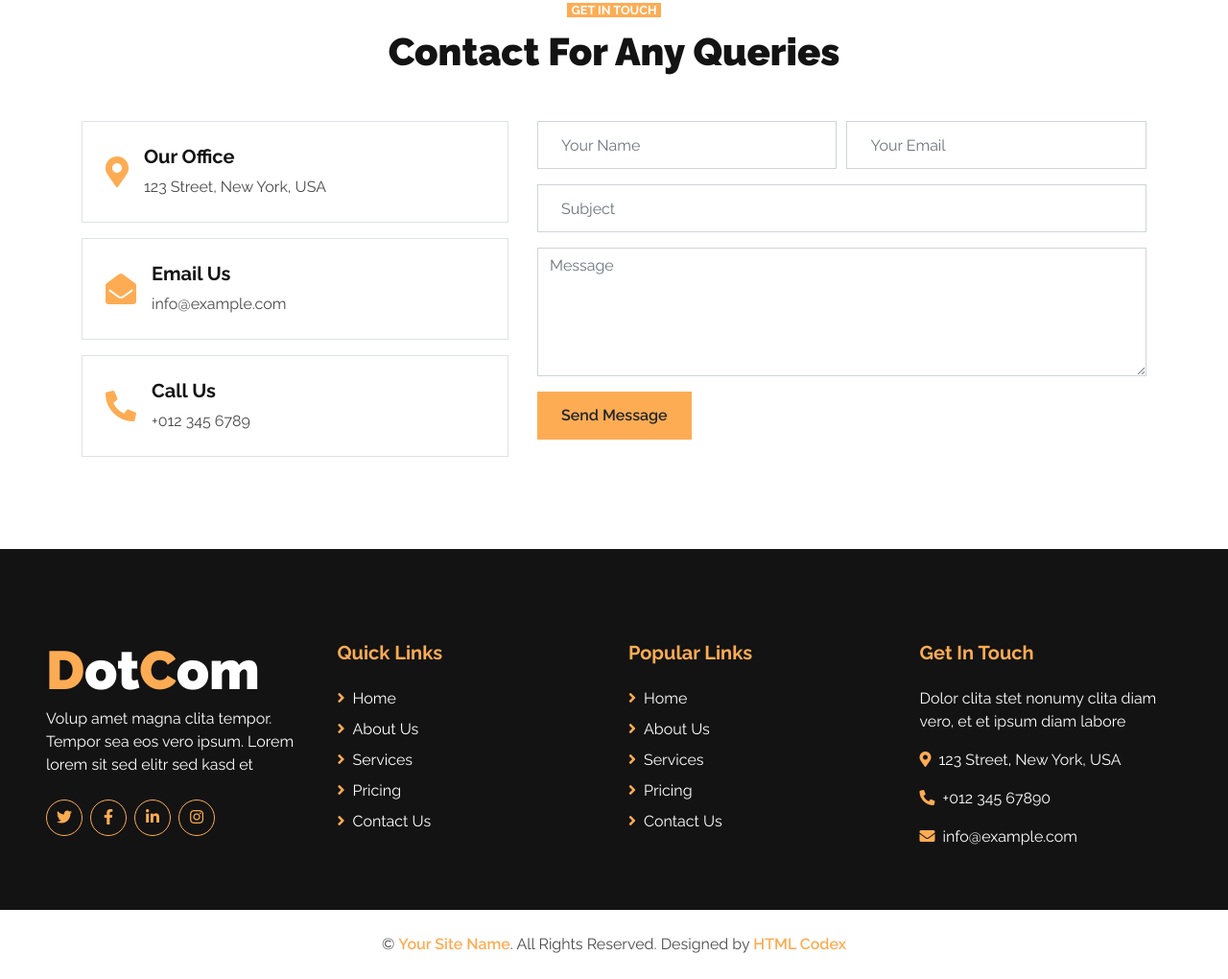
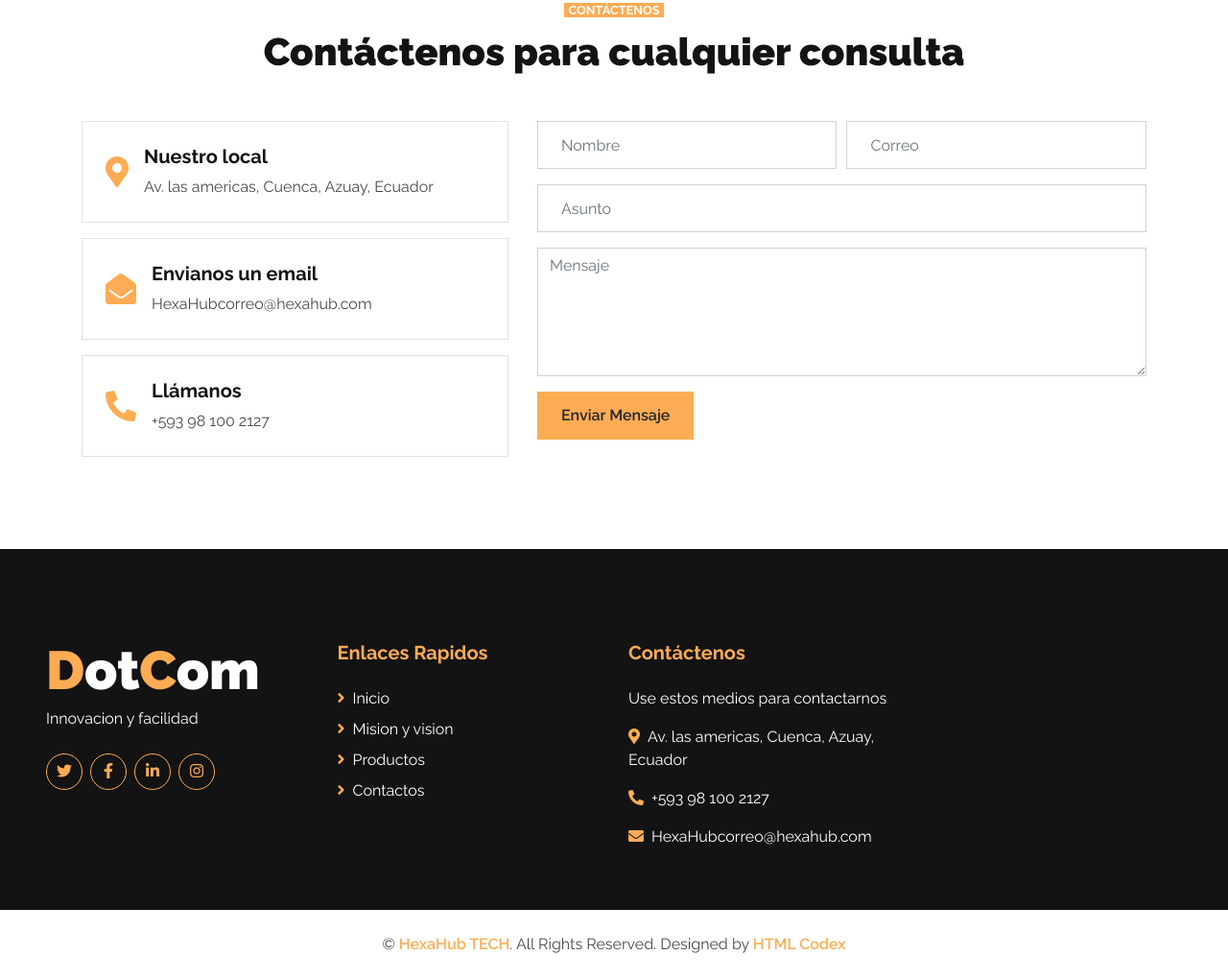
Before and after one commit to Sokar01SB/Sokar01SB.github.io, a plain HTML site: page contact.html in a window 1280 px wide. Shown: the part 498-1518 px from the top of the page at 96% size. Drawn offline with nearby package versions, Linux system fonts and the light colour scheme.

Commit message:
inicio y contactos creo

```diff
--- a/contact.html
+++ b/contact.html
@@ -52,12 +52,7 @@
 
     <!-- Page Header Start -->
     <div class="container-fluid page-header d-flex flex-column align-items-center justify-content-center pt-0 pt-lg-5 mb-5">
-        <h1 class="display-4 text-white mb-3 mt-0 mt-lg-5">Contact</h1>
-        <div class="d-inline-flex text-white">
-            <p class="m-0"><a class="text-white" href="">Home</a></p>
-            <p class="m-0 px-2">/</p>
-            <p class="m-0">Contact</p>
-        </div>
+        <h1 class="display-4 text-white mb-3 mt-0 mt-lg-5">Contactos</h1>
     </div>
     <!-- Page Header Start -->
 
@@ -66,30 +61,30 @@
     <div class="container-fluid py-5">
         <div class="container">
             <div class="text-center">
-                <small class="bg-primary text-white text-uppercase font-weight-bold text-center px-1">Get In Touch</small>
-                <h1 class="mt-2 mb-5">Contact For Any Queries</h1>
+                <small class="bg-primary text-white text-uppercase font-weight-bold text-center px-1">Contáctenos</small>
+                <h1 class="mt-2 mb-5">Contáctenos para cualquier consulta</h1>
             </div>
             <div class="row">
                 <div class="col-md-5">
                     <div class="d-flex align-items-center border mb-3 p-4">
                         <i class="fa fa-2x fa-map-marker-alt text-primary mr-3"></i>
                         <div class="d-flex flex-column">
-                            <h5 class="font-weight-bold">Our Office</h5>
-                            <p class="m-0">123 Street, New York, USA</p>
+                            <h5 class="font-weight-bold">Nuestro local</h5>
+                            <p class="m-0">Av. las americas, Cuenca, Azuay, Ecuador</p>
                         </div>
                     </div>
                     <div class="d-flex align-items-center border mb-3 p-4">
                         <i class="fa fa-2x fa-envelope-open text-primary mr-3"></i>
                         <div class="d-flex flex-column">
-                            <h5 class="font-weight-bold">Email Us</h5>
-                            <p class="m-0">info@example.com</p>
+                            <h5 class="font-weight-bold">Envianos un email</h5>
+                            <p class="m-0">HexaHubcorreo@hexahub.com</p>
                         </div>
                     </div>
                     <div class="d-flex align-items-center border mb-3 mb-md-0 p-4">
                         <i class="fas fa-2x fa-phone-alt text-primary mr-3"></i>
                         <div class="d-flex flex-column">
-                            <h5 class="font-weight-bold">Call Us</h5>
-                            <p class="m-0">+012 345 6789</p>
+                            <h5 class="font-weight-bold">Llámanos</h5>
+                            <p class="m-0">+593 98 100 2127</p>
                         </div>
                     </div>
                 </div>
@@ -100,27 +95,27 @@
                             <div class="form-row">
                                 <div class="col-md-6">
                                     <div class="control-group">
-                                        <input type="text" class="form-control p-4" id="name" placeholder="Your Name" required="required" data-validation-required-message="Please enter your name" />
+                                        <input type="text" class="form-control p-4" id="name" placeholder="Nombre" required="required" data-validation-required-message="Por favor ingrese un nombre" />
                                         <p class="help-block text-danger"></p>
                                     </div>
                                 </div>
                                 <div class="col-md-6">
                                     <div class="control-group">
-                                        <input type="email" class="form-control p-4" id="email" placeholder="Your Email" required="required" data-validation-required-message="Please enter your email" />
+                                        <input type="email" class="form-control p-4" id="email" placeholder="Correo" required="required" data-validation-required-message="Por favor ingreser un correo" />
                                         <p class="help-block text-danger"></p>
                                     </div>
                                 </div>
                             </div>
                             <div class="control-group">
-                                <input type="text" class="form-control p-4" id="subject" placeholder="Subject" required="required" data-validation-required-message="Please enter a subject" />
+                                <input type="text" class="form-control p-4" id="subject" placeholder="Asunto" required="required" data-validation-required-message="Por favor ingrese un Asunto" />
                                 <p class="help-block text-danger"></p>
                             </div>
                             <div class="control-group">
-                                <textarea class="form-control" rows="5" id="message" placeholder="Message" required="required" data-validation-required-message="Please enter your message"></textarea>
+                                <textarea class="form-control" rows="5" id="message" placeholder="Mensaje" required="required" data-validation-required-message="Por favor ingrese un mensaje"></textarea>
                                 <p class="help-block text-danger"></p>
                             </div>
                             <div>
-                                <button class="btn btn-primary font-weight-semi-bold px-4" style="height: 50px;" type="submit" id="sendMessageButton">Send Message</button>
+                                <button class="btn btn-primary font-weight-semi-bold px-4" style="height: 50px;" type="submit" id="sendMessageButton">Enviar Mensaje</button>
                             </div>
                         </form>
                     </div>
@@ -138,7 +133,7 @@
                 <a href="index.html" class="navbar-brand">
                     <h1 class="m-0 mt-n2 text-white display-4"><span class="text-primary">D</span>ot<span class="text-primary">C</span>om</h1>
                 </a>
-                <p>Volup amet magna clita tempor. Tempor sea eos vero ipsum. Lorem lorem sit sed elitr sed kasd et</p>
+                <p>Innovacion y facilidad</p>
                 <div class="d-flex justify-content-start mt-4">
                     <a class="btn btn-outline-primary rounded-circle text-center mr-2 px-0" style="width: 38px; height: 38px;" href="#"><i class="fab fa-twitter"></i></a>
                     <a class="btn btn-outline-primary rounded-circle text-center mr-2 px-0" style="width: 38px; height: 38px;" href="#"><i class="fab fa-facebook-f"></i></a>
@@ -147,37 +142,26 @@
                 </div>
             </div>
             <div class="col-lg-3 col-md-6 mb-5">
-                <h5 class="font-weight-bold text-primary mb-4">Quick Links</h5>
+                <h5 class="font-weight-bold text-primary mb-4">Enlaces Rapidos</h5>
                 <div class="d-flex flex-column justify-content-start">
-                    <a class="text-white mb-2" href="#"><i class="fa fa-angle-right text-primary mr-2"></i>Home</a>
-                    <a class="text-white mb-2" href="#"><i class="fa fa-angle-right text-primary mr-2"></i>About Us</a>
-                    <a class="text-white mb-2" href="#"><i class="fa fa-angle-right text-primary mr-2"></i>Services</a>
-                    <a class="text-white mb-2" href="#"><i class="fa fa-angle-right text-primary mr-2"></i>Pricing</a>
-                    <a class="text-white" href="#"><i class="fa fa-angle-right text-primary mr-2"></i>Contact Us</a>
+                    <a class="text-white mb-2" href="#"><i class="fa fa-angle-right text-primary mr-2"></i>Inicio</a>
+                    <a class="text-white mb-2" href="#"><i class="fa fa-angle-right text-primary mr-2"></i>Mision y vision</a>
+                    <a class="text-white mb-2" href="#"><i class="fa fa-angle-right text-primary mr-2"></i>Productos</a>
+                    <a class="text-white" href="#"><i class="fa fa-angle-right text-primary mr-2"></i>Contactos</a>
                 </div>
             </div>
             <div class="col-lg-3 col-md-6 mb-5">
-                <h5 class="font-weight-bold text-primary mb-4">Popular Links</h5>
-                <div class="d-flex flex-column justify-content-start">
-                    <a class="text-white mb-2" href="#"><i class="fa fa-angle-right text-primary mr-2"></i>Home</a>
-                    <a class="text-white mb-2" href="#"><i class="fa fa-angle-right text-primary mr-2"></i>About Us</a>
-                    <a class="text-white mb-2" href="#"><i class="fa fa-angle-right text-primary mr-2"></i>Services</a>
-                    <a class="text-white mb-2" href="#"><i class="fa fa-angle-right text-primary mr-2"></i>Pricing</a>
-                    <a class="text-white" href="#"><i class="fa fa-angle-right text-primary mr-2"></i>Contact Us</a>
-                </div>
-            </div>
-            <div class="col-lg-3 col-md-6 mb-5">
-                <h5 class="font-weight-bold text-primary mb-4">Get In Touch</h5>
-                <p>Dolor clita stet nonumy clita diam vero, et et ipsum diam labore</p>
-                <p><i class="fa fa-map-marker-alt text-primary mr-2"></i>123 Street, New York, USA</p>
-                <p><i class="fa fa-phone-alt text-primary mr-2"></i>+012 345 67890</p>
-                <p><i class="fa fa-envelope text-primary mr-2"></i>info@example.com</p>
+                <h5 class="font-weight-bold text-primary mb-4">Contáctenos</h5>
+                <p>Use estos medios para contactarnos</p>
+                <p><i class="fa fa-map-marker-alt text-primary mr-2"></i>Av. las americas, Cuenca, Azuay, Ecuador</p>
+                <p><i class="fa fa-phone-alt text-primary mr-2"></i>+593 98 100 2127</p>
+                <p><i class="fa fa-envelope text-primary mr-2"></i>HexaHubcorreo@hexahub.com</p>
             </div>
         </div>
     </div>
     <div class="container-fluid py-4 px-sm-3 px-md-5">
         <p class="m-0 text-center">
-            &copy; <a class="font-weight-semi-bold" href="#">Your Site Name</a>. All Rights Reserved. Designed by
+            &copy; <a class="font-weight-semi-bold" href="#">HexaHub TECH</a>. All Rights Reserved. Designed by
             <a class="font-weight-semi-bold" href="https://htmlcodex.com">HTML Codex</a>
         </p>
     </div>
```
Also changed, not shown: index.html (+6 -6 lines).
